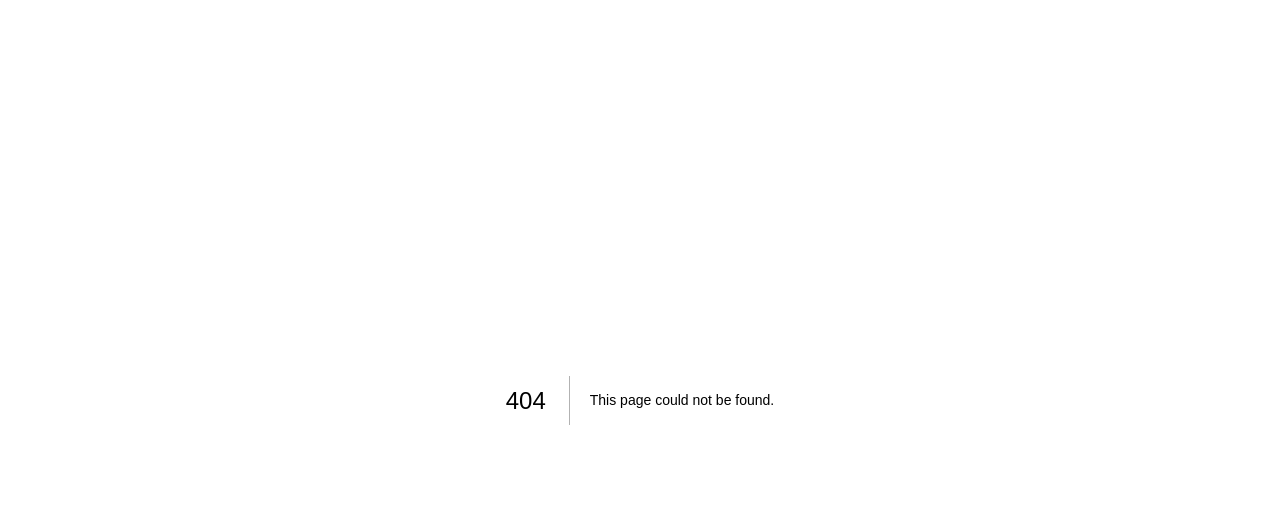
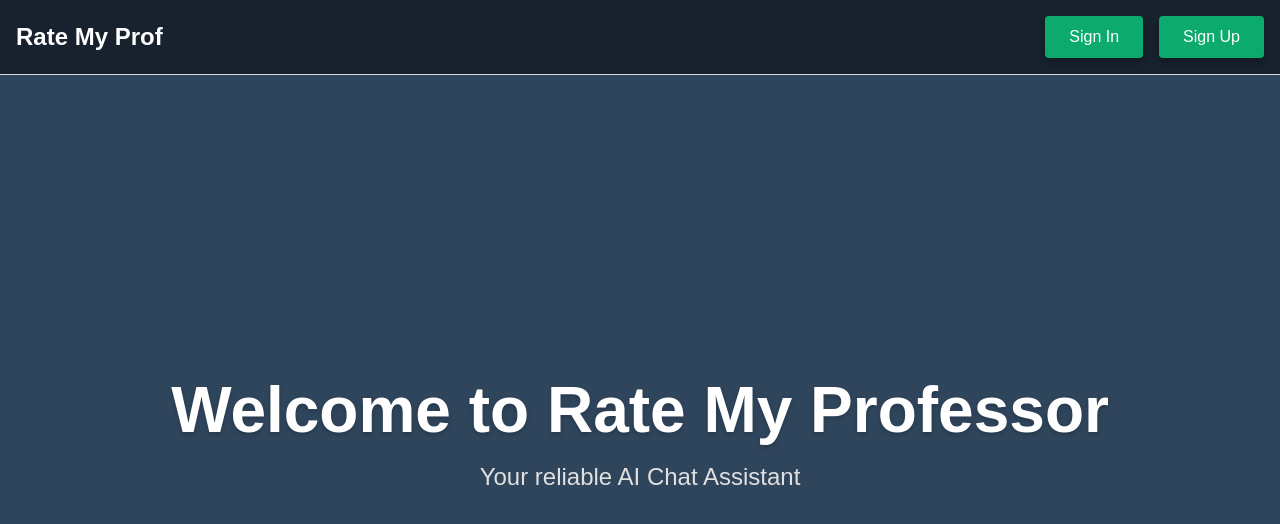
Before and after one commit to AbdurraoufE/ratemyprof, a Next.js app: page /landingpage in a window 1280 px wide. Before the commit this address had no page. Shown: the top 524 px of the page. Built offline with nearby package versions, Linux system fonts and the light colour scheme; no server answers; a web font is replaced by a local one.

Commit message:
added landing page

```diff
--- a/app/globals.css
+++ b/app/globals.css
@@ -200,3 +200,156 @@ p {
   left: 0;
   width: 100%;
 }
+
+.navbar {
+  width: 100%;
+  display: flex;
+  justify-content: space-between;
+  align-items: center;
+  padding: 1rem;
+  background-color: rgba(0, 0, 0, 0.5);
+  border-bottom: 1px solid #ddd;
+}
+
+.navbar-brand {
+  font-weight: bold;
+  font-size: 1.5rem;
+  color: #fff;
+}
+
+.navbar-links {
+  display: flex;
+  gap: 1rem;
+}
+
+/* Navbar Links as Buttons */
+.navbar-link {
+  text-decoration: none;
+  color: #ffffff;
+  font-size: 1rem;
+  padding: 0.75rem 1.5rem;
+  border-radius: 4px;
+  background-color: #333;
+  box-shadow: 0 2px 4px rgba(0, 0, 0, 0.2);
+  transition: background-color 0.3s ease, transform 0.3s ease, box-shadow 0.3s ease;
+}
+
+.navbar-link:hover {
+  background-color: #555;
+  transform: scale(1.05);
+}
+
+/* Navbar Button */
+.navbar-button {
+  font-size: 1rem;
+  padding: 0.75rem 1.5rem;
+  border-radius: 4px;
+  background-color: #0daa6e;
+  color: #ffffff;
+  border: none;
+  cursor: pointer;
+  transition: background-color 0.3s ease, transform 0.3s ease, box-shadow 0.3s ease;
+  box-shadow: 0 4px 8px rgba(0, 0, 0, 0.3);
+}
+
+.navbar-button:hover {
+  background-color: #24a57e;
+  transform: scale(1.05);
+  box-shadow: 0 6px 12px rgba(0, 0, 0, 0.4);
+}
+
+.landing-content {
+  display: flex;
+  flex-direction: column;
+  align-items: center;
+  justify-content: center;
+  text-align: center;
+  flex: 1;
+  padding-top: 4rem;
+}
+
+.landing-content h1 {
+  font-size: 4rem;
+  margin-bottom: 1rem;
+  color: #ffffff;
+  text-shadow: 0 2px 4px rgba(0, 0, 0, 0.2);
+  animation: fadeInDown 1s ease-in-out;
+}
+
+.landing-content p {
+  font-size: 1.5rem;
+  color: #e0e0e0;
+  max-width: 600px;
+  margin: 0 auto;
+  animation: fadeInUp 1s ease-in-out;
+}
+
+@keyframes fadeInDown {
+  from {
+    opacity: 100;
+    transform: translateY(-400px);
+  }
+  to {
+    opacity: 50;
+    transform: translateY(0);
+  }
+}
+
+@keyframes fadeInUp {
+  from {
+    opacity: 0;
+    transform: translateY(20px);
+  }
+  to {
+    opacity: 1;
+    transform: translateY(0);
+  }
+}
+
+@media (max-width: 768px) {
+  .navbar-brand {
+    font-size: 1.5rem;
+  }
+
+  .navbar-links {
+    gap: 1rem;
+  }
+
+  .landing-content h1 {
+    font-size: 2.5rem;
+  }
+
+  .landing-content p {
+    font-size: 1.2rem;
+  }
+}
+
+@media (max-width: 430px) {
+  .navbar {
+    padding: 0.5rem; /* Adjust padding for smaller screens */
+  }
+
+  .navbar-links {
+    flex-direction: row; /* Ensure buttons stay in a row */
+    gap: 0.5rem; /* Reduce gap for smaller screens */
+    flex-wrap: nowrap; /* Prevent wrapping */
+    justify-content: center; /* Center buttons */
+  }
+
+  .navbar-button {
+    font-size: 0.875rem; /* Adjust font size for smaller screens */
+    padding: 0.5rem 0.75rem; /* Adjust padding for smaller screens */
+  }
+}
+
+/* already have an account  */
+.already-account {
+  cursor: pointer; /* Change cursor to pointer to indicate it's clickable */
+  color: #007bff; /* Change color to a typical link color */
+  text-decoration: underline; /* Add underline to mimic link appearance */
+  font-size: 16px; /* Adjust font size as needed */
+}
+
+.already-account:hover {
+  color: #0056b3; /* Darker color on hover for better UX */
+}
--- /dev/null
+++ b/app/landingpage/page.js
@@ -0,0 +1,59 @@
+"use client";
+import Link from 'next/link';
+import { useEffect, useState } from 'react';
+import { auth } from '@/app/firebase/config';
+import { useRouter } from 'next/navigation';
+
+const LandingPage = () => {
+  const router = useRouter();
+  const [user, setUser] = useState(null);
+
+  useEffect(() => {
+    const unsubscribe = auth.onAuthStateChanged((user) => {
+      if (user) {
+        setUser(user);
+      } else {
+        setUser(null);
+      }
+    });
+
+    // Cleanup subscription on unmount
+    return () => unsubscribe();
+  }, []);
+
+  const handleSignOut = async () => {
+    await auth.signOut();
+    sessionStorage.removeItem('user');
+    router.push('/signin');
+  };
+
+  return (
+    <div className="landing-container">
+      <nav className="navbar">
+        <div className="navbar-brand">Rate My Prof</div>
+        <div className="navbar-links">
+          {user ? (
+            <button className="navbar-button" onClick={handleSignOut}>
+              Sign Out
+            </button>
+          ) : (
+            <>
+              <Link href="/signin" className="navbar-button navbar-link">
+                Sign In
+              </Link>
+              <Link href="/signup" className="navbar-button navbar-link">
+                Sign Up
+              </Link>
+            </>
+          )}
+        </div>
+      </nav>
+      <div className="landing-content">
+        <h1>Welcome to Rate My Professor</h1>
+        <p>Your reliable AI Chat Assistant</p>
+      </div>
+    </div>
+  );
+};
+
+export default LandingPage;
--- a/app/page.js
+++ b/app/page.js
@@ -62,7 +62,7 @@ export default function Home() {
 
   // check if user is authenticated
   if (!user && !userSession) {
-    router.push("/signup")
+    router.push("/landingpage")
   }
 
   useEffect(() => {
```
